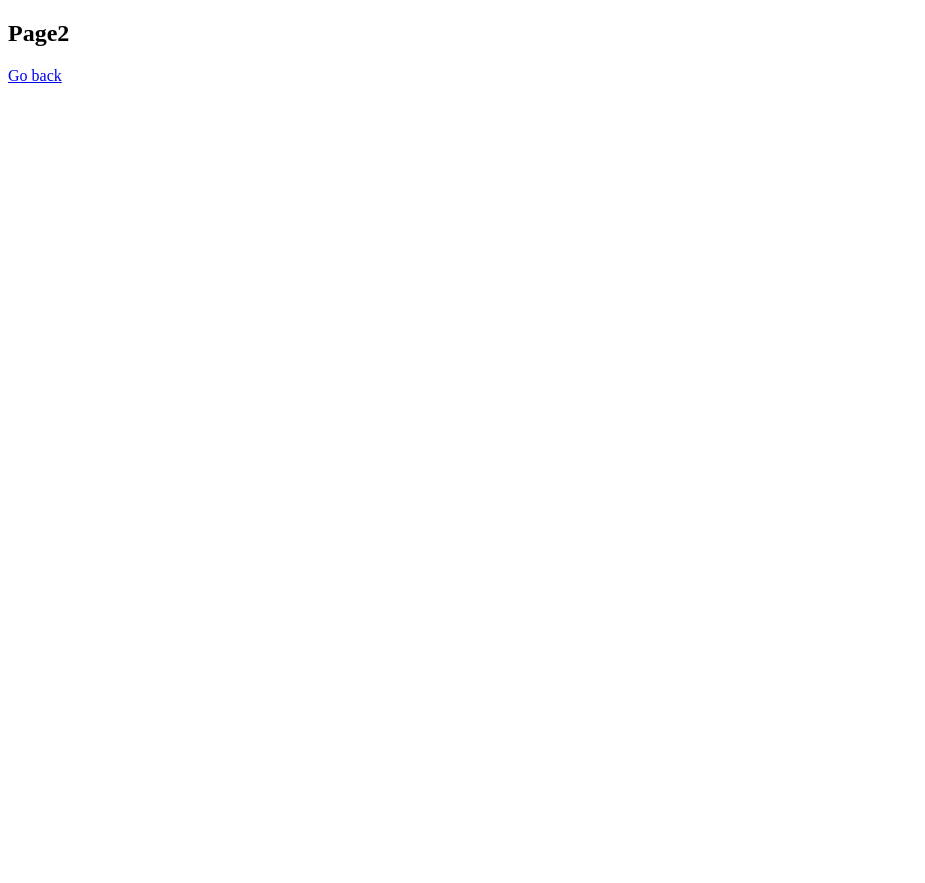
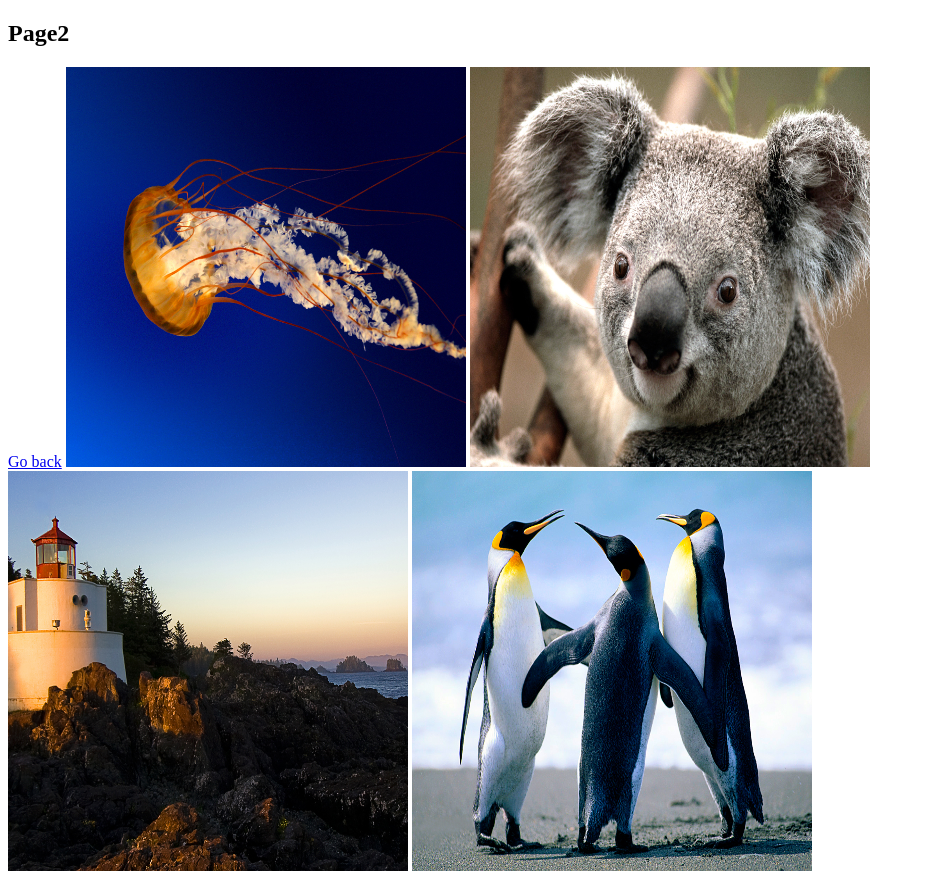
Before and after one commit to mrMsksym51118/lesson4, a plain HTML site: page page.html in a window 1280 px wide. Shown: the whole page, without its empty margins (0-925 px from the left). Before the commit the page ends 800 px from the top, so only its background shows below. Drawn offline with Linux system fonts and the light colour scheme.

Commit message:
Добавил папку с картинками

```diff
--- a/page.html
+++ b/page.html
@@ -9,5 +9,9 @@
 <body>
     <h2>Page2</h2>
     <a href="index.html">Go back</a>
+    <img src="../Lesson4/images/Jellyfish.jpg" alt="Photo" width="400" height="400">
+    <img src="../Lesson4/images/Koala.jpg" alt="Photo" width="400" height="400">
+    <img src="../Lesson4/images/Lighthouse.jpg" alt="Photo" width="400" height="400">
+    <img src="../Lesson4/images/Penguins.jpg" alt="Photo" width="400" height="400">
 </body>
 </html>
```
Also changed, not shown: index.html (+2 -1 lines), images/Jellyfish.jpg (added), images/Koala.jpg (added), images/Lighthouse.jpg (added), images/Penguins.jpg (added).
